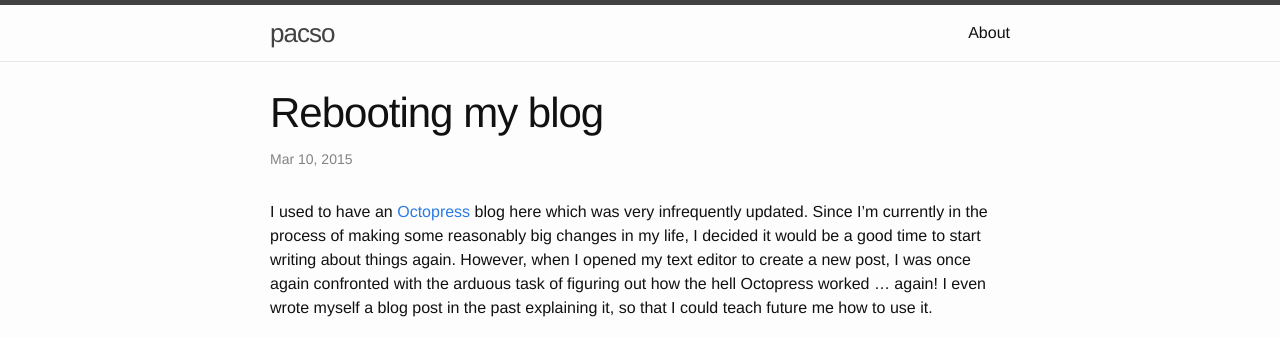
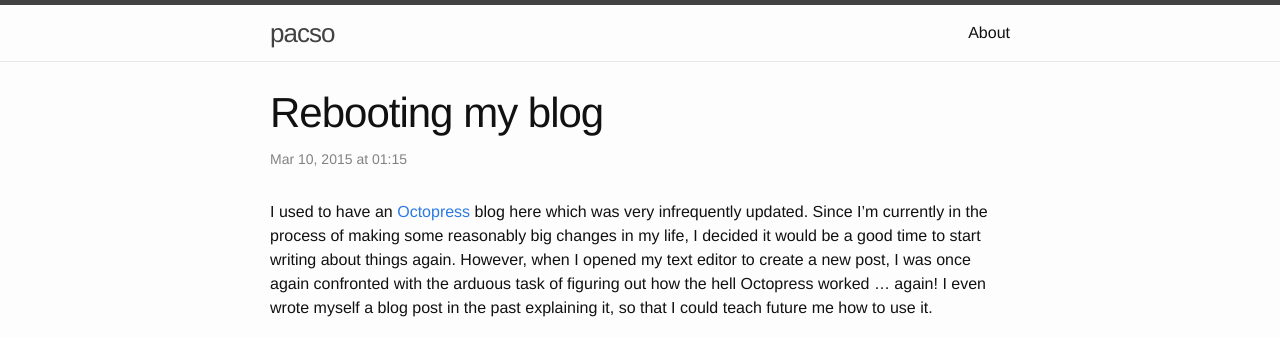
Before and after one commit to pacso/pacso.github.io, a Jekyll site: the page built from _posts/2015-03-10-rebooting-my-blog.markdown, in a window 1280 px wide. Shown: the top 338 px of the page. Built offline with Jekyll 4.4.1, drawn with Linux system fonts in a browser that asks for light colours.

Commit message:
Add time to post layout

```diff
--- a/_layouts/post.html
+++ b/_layouts/post.html
@@ -5,7 +5,7 @@
 
   <header class="post-header">
     <h1 class="post-title">{{ page.title }}</h1>
-    <p class="post-meta">{{ page.date | date: "%b %-d, %Y" }}{% if page.author %} • {{ page.author }}{% endif %}{% if page.meta %} • {{ page.meta }}{% endif %}</p>
+    <p class="post-meta">{{ page.date | date: "%b %-d, %Y at %H:%M" }}{% if page.author %} • {{ page.author }}{% endif %}{% if page.meta %} • {{ page.meta }}{% endif %}</p>
   </header>
 
   <article class="post-content">
```
